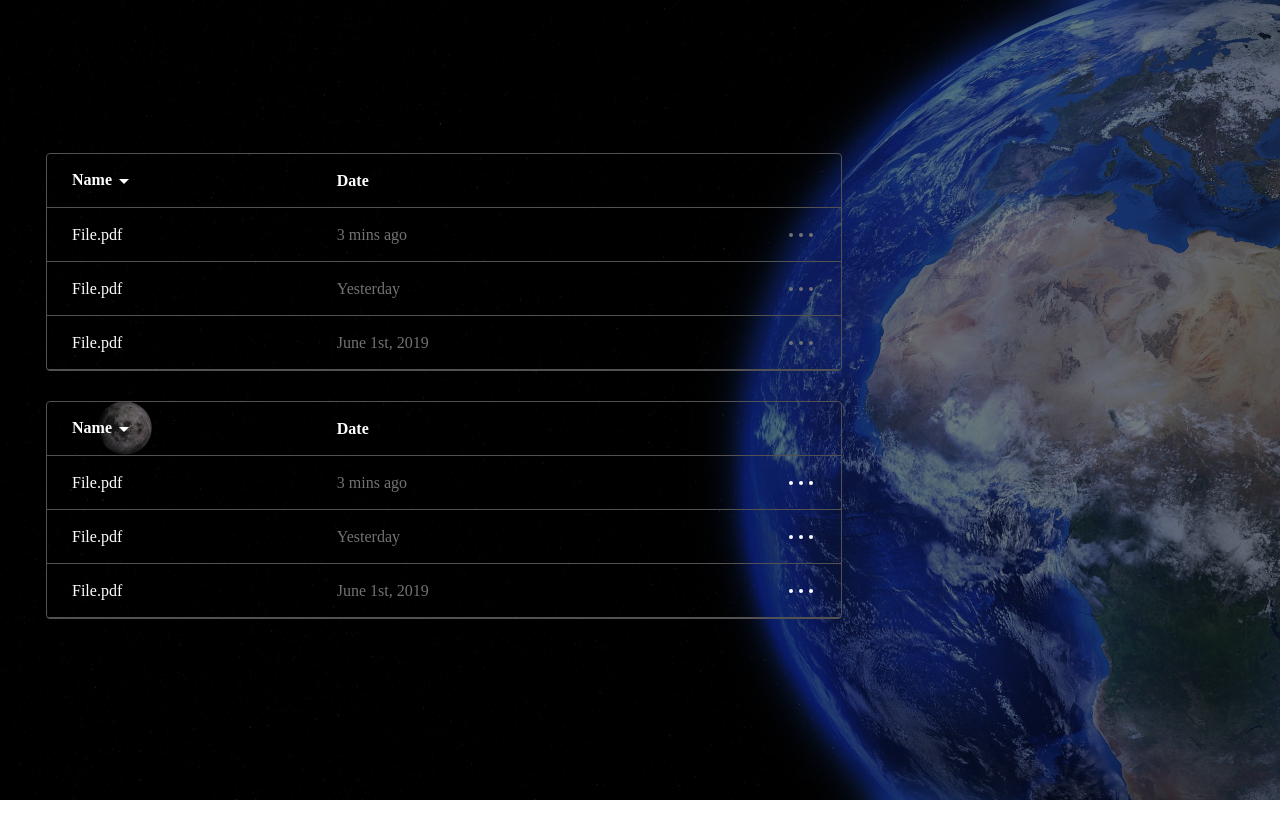
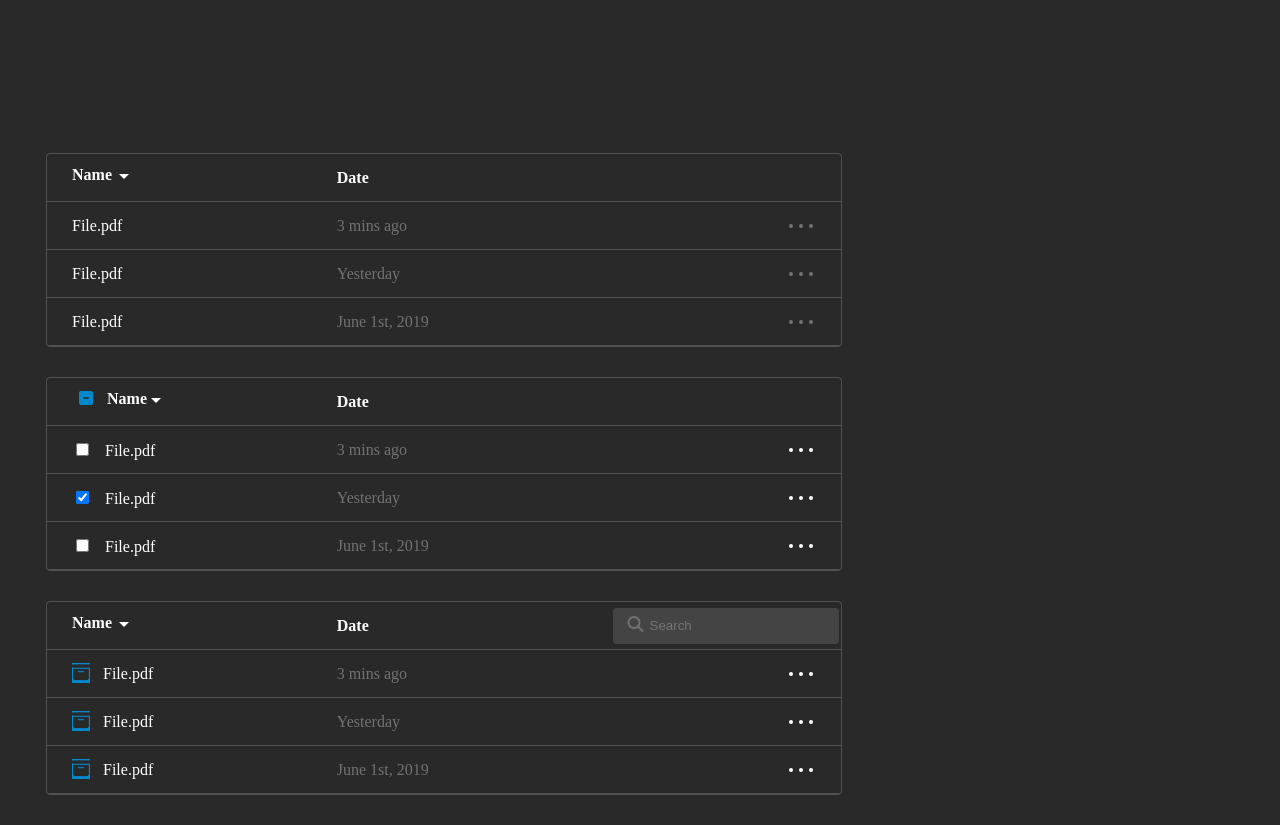
Before and after one commit to katary9/Homework-3, a plain HTML site: page index.html in a window 1280 px wide. Before the commit the page ends 800 px from the top, so only its background shows below. Drawn offline with Linux system fonts and the light colour scheme.

Commit message:
add styles

```diff
--- a/css/styles.css
+++ b/css/styles.css
@@ -1,5 +1,6 @@
   body {
-    background: linear-gradient(rgba(0,0,0,0.5),rgba(0,0,0,0.5)), url(../img/005.jpg);
+    /*background: linear-gradient(rgba(0,0,0,0.5),rgba(0,0,0,0.5)), url(../img/005.jpg);*/
+    background-color: #292929;
     background-position: center;
     background-attachment: fixed;
     background-position: no-repeat;
@@ -48,7 +49,7 @@ tr:last-child td:last-child {
 
 table {
     width: 63%;
-    height: 130px;
+    height: 128px;
     margin: 30px 38px;
     text-align: left;
     table-layout: fixed;
@@ -58,7 +59,7 @@ table {
 }
 
 th,td {
-  padding: 15px 25px;
+  padding: 12px 25px;
   height: 23px;
   border-bottom: 1px solid #525252;
 }
@@ -94,10 +95,48 @@ th:first-child {
     margin: 3px;
 }
 .circle.white {
-  width: 4px;
+    width: 4px;
     height: 4px;
     border-radius: 50%;
     background-color: white;
-    display: inline-block;
-    margin: 3px;
 }
+.triangle.styles {
+  position: relative;
+  left: 79px;
+
+}
+.checkbox {
+  padding-right: 13px;
+}
+.container {
+  background-color: #0088CC;
+  color: #292929;
+  font-size: 18px;
+  margin-right: 13px;
+}
+.minus {
+  color: #0088cc;
+  font-size: 15x;
+  margin-right: 14px;
+  margin-left: 7px;
+
+}
+ form {
+    padding-left: 15px;
+    width: 80%;
+    height: 36px;
+    float: right;
+    background-color: #444444;
+    border-radius: 4px;
+    margin-right: 2px;
+    color: #727272;
+}
+ input {
+    border: none;
+    background: none;
+    padding-top: 10px;
+}
+  th:last-child {
+    padding: 0px;
+
+  }
--- a/index.html
+++ b/index.html
@@ -5,6 +5,7 @@
     <meta name="viewport" content="width=device-width, initial-scale=1.0">
     <title>Home Work 3</title>
     <link rel="stylesheet" href="css/styles.css">
+    <script src="https://kit.fontawesome.com/6adf5c48fd.js" crossorigin="anonymous"></script>
 </head>
 <body>
     <table>
@@ -31,22 +32,46 @@
     </table>
     <table>
         <tr>
-            <th>Name<span class="triangle"></span></th>
+            <th><span class="minus"><i class="fas fa-minus-square"></i></span>Name<span class="triangle styles"></span></th>
             <th>Date</th>
             <th></th>
         </tr>
         <tr>
-            <td>File.pdf</td>
+            <td><span class="checkbox"><input type="checkbox" name="checkbox"></span>File.pdf</td>
             <td class="color">3 mins ago</td>
             <td><span class="circle white"></span><span class="circle white"></span><span class="circle white"></span></td>
         </tr>
         <tr>
-            <td>File.pdf</td>
+            <td><span class="checkbox"><input checked type="checkbox" name="checkbox"></span>File.pdf</td>
             <td class="color">Yesterday</td>
             <td><span class="circle white"></span><span class="circle white"></span><span class="circle white"></span></td>
         </tr>
         <tr>
-            <td>File.pdf</td>
+            <td><span class="checkbox"><input type="checkbox" name="checkbox"></span>File.pdf</td>
+            <td class="color">June 1st, 2019</td>
+            <td><span class="circle white"></span><span class="circle white"></span><span class="circle white"></span></td>
+        </tr>
+    </table>
+    <table>
+        <tr>
+            <th>Name<span class="triangle"></span></th>
+            <th>Date</th>
+            <th><form class="search" action="/search/"><i class="fas fa-search"></i>
+                <input type="text" name="search" placeholder="Search"></form>
+            </th>
+        </tr>
+        <tr>
+            <td><span class="container"><i class="fas fa-archive"></i></span>File.pdf</td>
+            <td class="color">3 mins ago</td>
+            <td><span class="circle white"></span><span class="circle white"></span><span class="circle white"></span></td>
+        </tr>
+        <tr>
+            <td><span class="container"><i class="fas fa-archive"></i></span>File.pdf</td>
+            <td class="color">Yesterday</td>
+            <td><span class="circle white"></span><span class="circle white"></span><span class="circle white"></span></td>
+        </tr>
+        <tr>
+            <td><span class="container"><i class="fas fa-archive"></i></span>File.pdf</td>
             <td class="color">June 1st, 2019</td>
             <td><span class="circle white"></span><span class="circle white"></span><span class="circle white"></span></td>
         </tr>
```
